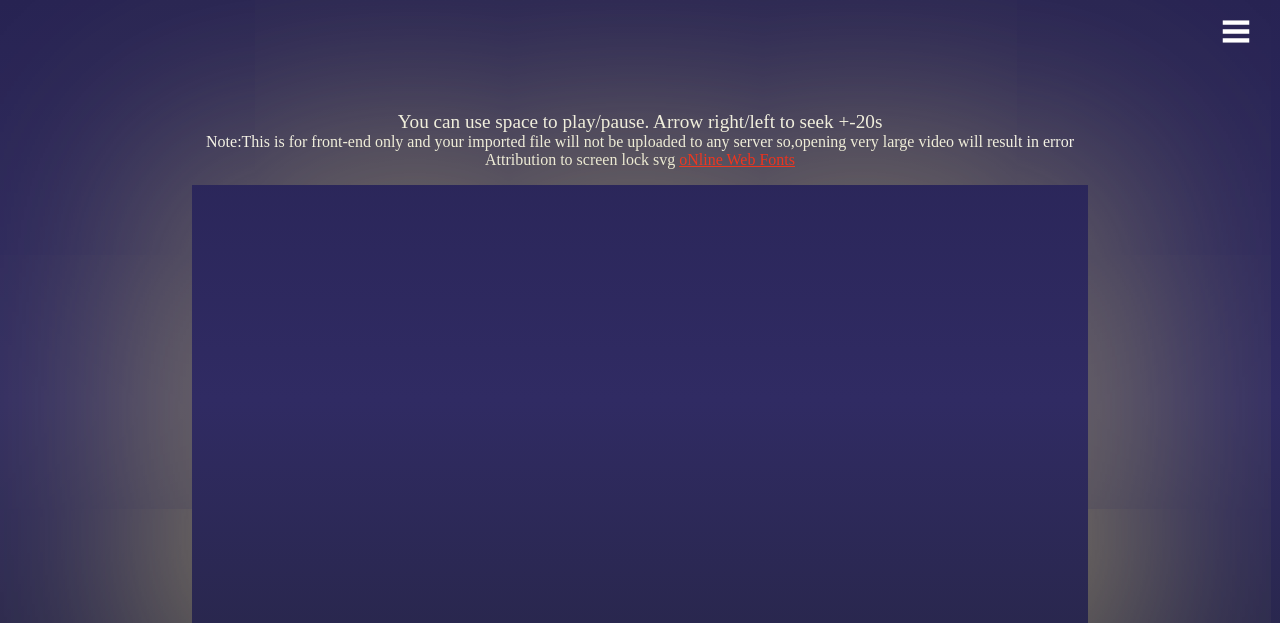
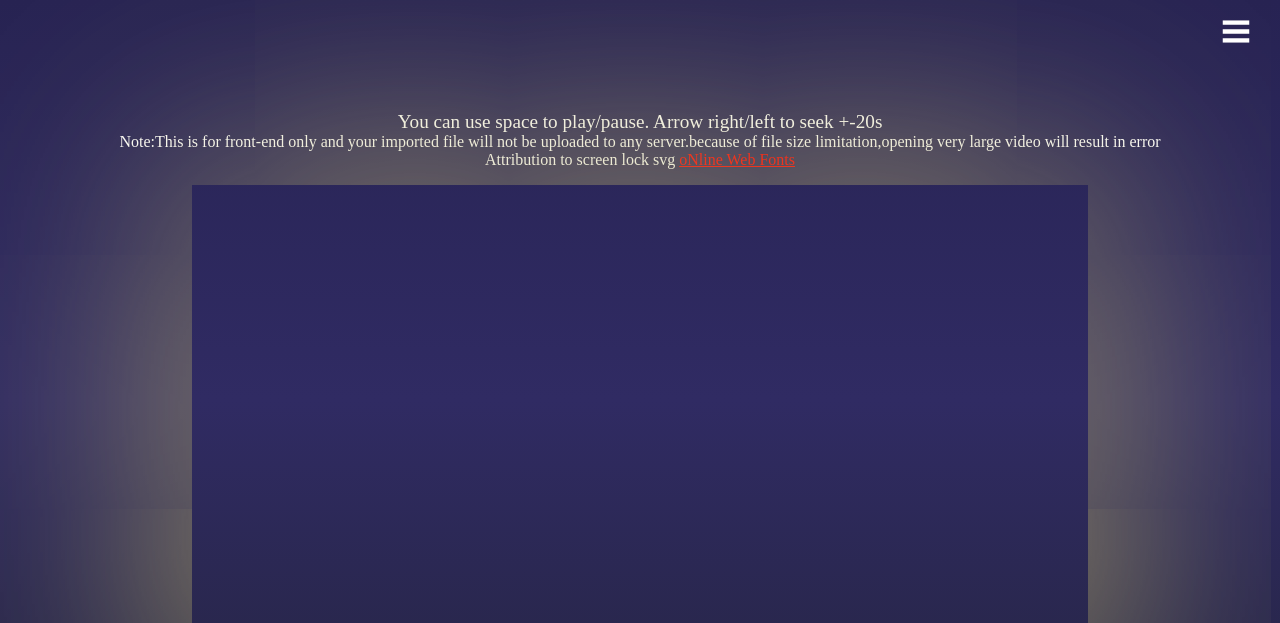
Before and after one commit to ATPaing/video-player, a plain HTML site: page index.html in a window 1280 px wide. Shown: the top 623 px of the page. Drawn offline with Linux system fonts and the light colour scheme.

Commit message:
Update index.html

```diff
--- a/index.html
+++ b/index.html
@@ -14,7 +14,7 @@
                 You can use space to play/pause.
                 Arrow right/left to seek +-20s
             </p>
-            <p class="note">Note:This is for front-end only and your imported file will not be uploaded to any server so,opening very large video will result in error</p>
+            <p class="note">Note:This is for front-end only and your imported file will not be uploaded to any server.because of file size limitation,opening very large video will result in error</p>
             <div>
                 <p class="attr">Attribution to screen lock svg <a href="http://www.onlinewebfonts.com">oNline Web Fonts</a></p>
             </div>
```
